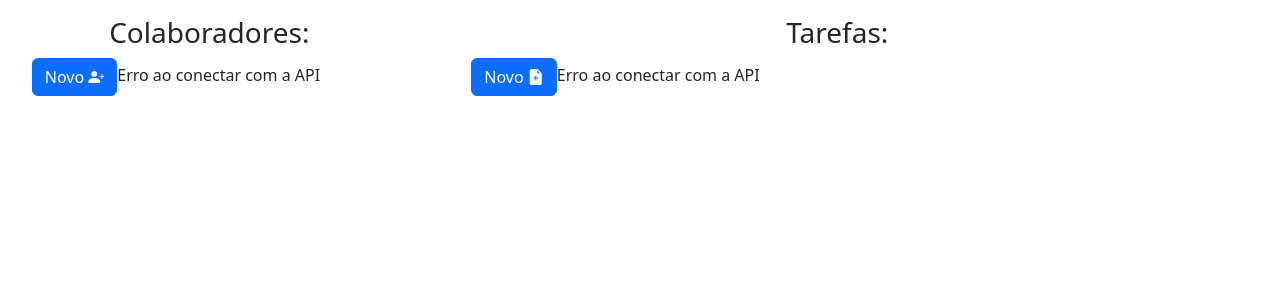
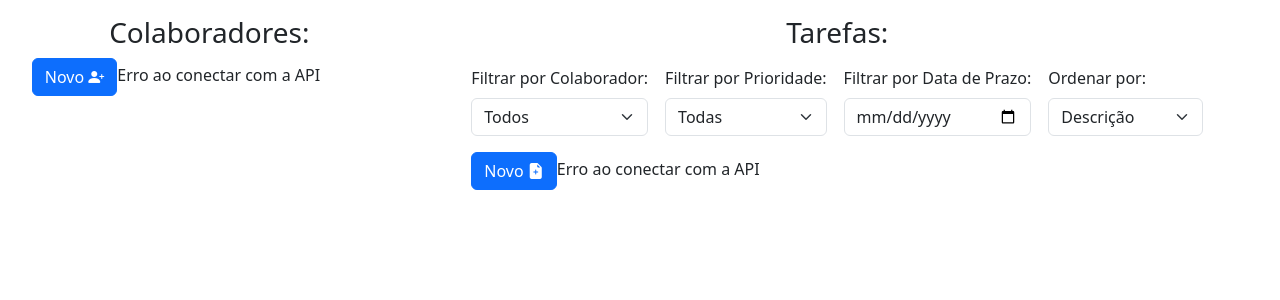
Before and after one commit to WilenGabrielGS/teste-baumer, a PHP site: page /teste-baumer/ in a window 1280 px wide. Shown: the top 300 px of the page. Run offline with PHP 8.4, Linux system fonts and the light colour scheme; data that the repository does not hold is empty.

Commit message:
inserindo filtros e ordenações

```diff
--- a/JS/index.js
+++ b/JS/index.js
@@ -338,3 +338,71 @@ Array.from(listaTarefas).forEach(tr => {
         });
     }
 });
+
+
+document.addEventListener("DOMContentLoaded", function () {
+    const filtroColaborador = document.getElementById("filtroColaborador");
+    const filtroPrioridade = document.getElementById("filtroPrioridade");
+    const filtroData = document.getElementById("filtroData");
+    const ordenarTarefas = document.getElementById("ordenarTarefas");
+    const tabelaTarefas = document.getElementById("tblTarefas");
+
+    function aplicarFiltros() {
+        const colaboradorFiltro = filtroColaborador.value;
+        const prioridadeFiltro = filtroPrioridade.value;
+        const dataFiltro = filtroData.value ? new Date(filtroData.value) : null;
+
+        const rows = tabelaTarefas.querySelectorAll("tr.row");
+
+        rows.forEach((row) => {
+            const colaborador = row.getAttribute("data-colaborador");
+            const prioridade = row.getAttribute("data-prioridade");
+            const dataLimite = row.getAttribute("data-limite") ? new Date(row.getAttribute("data-limite")) : null;
+
+            const colaboradorMatch = colaboradorFiltro === "todos" || colaboradorFiltro === colaborador;
+            const prioridadeMatch = prioridadeFiltro === "todas" || prioridadeFiltro === prioridade;
+            const dataMatch = !dataFiltro || (dataLimite && dataFiltro.toDateString() === dataLimite.toDateString());
+
+            if (colaboradorMatch && prioridadeMatch && dataMatch) {
+                row.style.display = "";
+            } else {
+                row.style.display = "none";
+            }
+        });
+    }
+
+    function organizarTarefas() {
+        const criterio = ordenarTarefas.value;
+        const rows = Array.from(tabelaTarefas.querySelectorAll("tr.row"));
+
+        rows.sort((a, b) => {
+            let valorA, valorB;
+
+            switch (criterio) {
+                case "descricao":
+                    valorA = a.querySelector("h4").textContent.trim().toLowerCase();
+                    valorB = b.querySelector("h4").textContent.trim().toLowerCase();
+                    break;
+                case "prioridade":
+                    const prioridades = { alta: 1, media: 2, baixa: 3 };
+                    valorA = prioridades[a.getAttribute("data-prioridade")];
+                    valorB = prioridades[b.getAttribute("data-prioridade")];
+                    break;
+                case "data_limite":
+                    valorA = new Date(a.getAttribute("data-limite"));
+                    valorB = new Date(b.getAttribute("data-limite"));
+                    break;
+            }
+
+            return valorA > valorB ? 1 : -1;
+        });
+
+        rows.forEach((row) => tabelaTarefas.querySelector("tbody").appendChild(row));
+    }
+
+    // Eventos
+    filtroColaborador.addEventListener("change", aplicarFiltros);
+    filtroPrioridade.addEventListener("change", aplicarFiltros);
+    filtroData.addEventListener("change", aplicarFiltros);
+    ordenarTarefas.addEventListener("change", organizarTarefas);
+});
--- a/index.php
+++ b/index.php
@@ -115,8 +115,10 @@ function carregaTarefas(){
             }
 
             echo "
-                <tr class='row'>
-                    <td class='col-9' data-bs-toggle='collapse' data-bs-target='#collapseExample' aria-expanded='false' aria-controls='collapseExample'>
+                <tr class='row' data-colaborador='{$tarefa['responsavel']}'
+                data-prioridade='{$tarefa['prioridade']}'
+                data-limite='{$tarefa['data_limite']}'>
+                    <td class='col-9' data-bs-toggle='collapse' data-bs-target='#collapse{$tarefa['id']}' aria-expanded='false' aria-controls='collapse{$tarefa['id']}'>
                         <h4>{$tarefa['descricao']} $status</h4>
                     </td>
                     <td class='col-1'>
@@ -134,7 +136,7 @@ function carregaTarefas(){
                             <i class='bi bi-trash-fill'></i>
                         </button>
                     </td>
-                    <div class='collapse' id='collapseExample'>
+                    <div class='collapse' id='collapse{$tarefa['id']}'>
                         <div class='card card-body my-3'>
                             <div class='row'>
                                 <div class='mb-3 col-6'>
@@ -243,6 +245,42 @@ function listarResponsaveis(){
         <div id='principal' class="container col-8">
             <h3 class="text-center">Tarefas: </h3>
             <div id='listagemTarefas' style="width: 90%;" class="mx-auto">
+
+            <div id="filtrosOrdenacao" class="d-flex justify-content-between my-3">
+                <!-- Filtro por Colaborador -->
+                <div>
+                    <label for="filtroColaborador" class="form-label">Filtrar por Colaborador:</label>
+                    <select id="filtroColaborador" class="form-select">
+                        <option value="todos">Todos</option>
+                        <?php listarResponsaveis(); ?>
+                    </select>
+                </div>
+                <!-- Filtro por Prioridade -->
+                <div>
+                    <label for="filtroPrioridade" class="form-label">Filtrar por Prioridade:</label>
+                    <select id="filtroPrioridade" class="form-select">
+                        <option value="todas">Todas</option>
+                        <option value="alta">Alta</option>
+                        <option value="media">Média</option>
+                        <option value="baixa">Baixa</option>
+                    </select>
+                </div>
+                <!-- Filtro por Data -->
+                <div>
+                    <label for="filtroData" class="form-label">Filtrar por Data de Prazo:</label>
+                    <input type="date" id="filtroData" class="form-control">
+                </div>
+                <!-- Ordenação -->
+                <div>
+                    <label for="ordenarTarefas" class="form-label">Ordenar por:</label>
+                    <select id="ordenarTarefas" class="form-select">
+                        <option value="descricao">Descrição</option>
+                        <option value="prioridade">Prioridade</option>
+                        <option value="data_limite">Data de Prazo</option>
+                    </select>
+                </div>
+            </div>
+
                 <table class="table table-hover my-2" id="tblTarefas">
                     <tr>
                         <button class="btn btn-primary" id='btnNovaTarefa' data-bs-toggle="modal" data-bs-target="#cadastroTarefaModal">Novo <i class="bi bi-file-earmark-plus-fill"></i></button>
```
